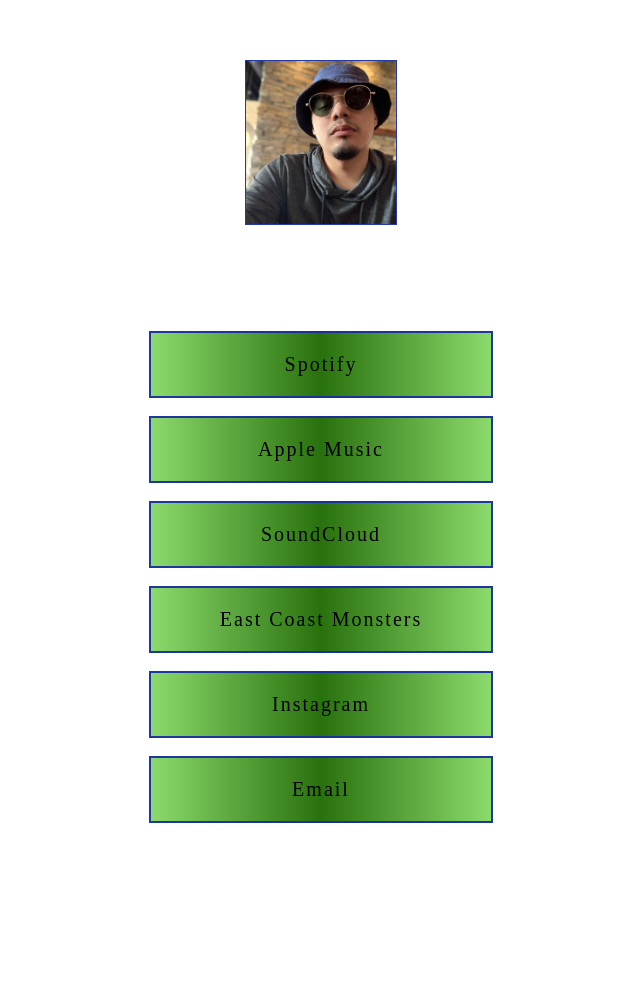
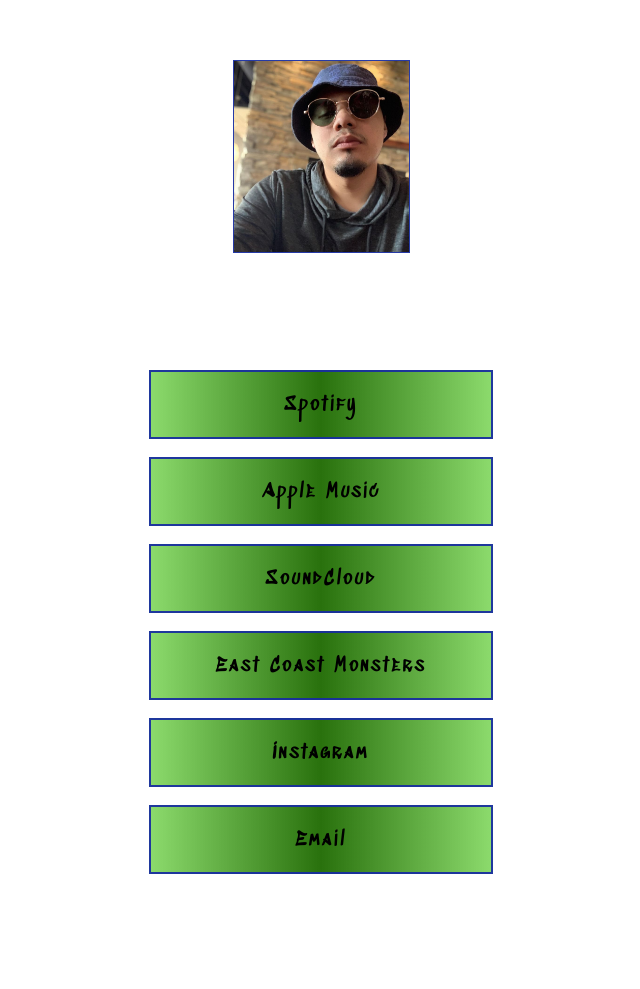
Before and after one commit to truefact617/truefact617.github.io, a plain HTML site: page index.html in a window 1280 px wide. Shown: the part 130-1119 px from the top of the page, without its empty margins (319-959 px from the left). Drawn offline with Linux system fonts and the light colour scheme; a web font is replaced by a local one.

Commit message:
changed fonts, general formatting changes

```diff
--- a/index.html
+++ b/index.html
@@ -14,19 +14,19 @@
     <div class="name">True Fact</div>
 
     <!-- Links -->
-    <div style="padding-bottom: 30px;">
-        <a href="https://open.spotify.com/artist/5kUQhu7VOlGcM2w0UymgtS?si=BQ9CqZFOTfSM8MfCcsNH5g&dl_branch=1" class="links">Spotify</a>
-        <!-- <a href="https://music.youtube.com/channel/UCDhgRj9d2rL90GQTww4tXRQ" class="links">YouTube Music</a> -->
-        <a href="https://music.apple.com/us/artist/true-fact/1555547627" class="links">Apple Music</a>
-        <a href="https://soundcloud.com/user-611372225" class="links">SoundCloud</a>
+    <div class="links">
+        <a href="https://open.spotify.com/artist/5kUQhu7VOlGcM2w0UymgtS?si=BQ9CqZFOTfSM8MfCcsNH5g&dl_branch=1" class="links-items">Spotify</a>
+        <!-- <a href="https://music.youtube.com/channel/UCDhgRj9d2rL90GQTww4tXRQ" class="links-items">YouTube Music</a> -->
+        <a href="https://music.apple.com/us/artist/true-fact/1555547627" class="links-items">Apple Music</a>
+        <a href="https://soundcloud.com/user-611372225" class="links-items">SoundCloud</a>
 
-        <a href="https://www.instagram.com/east.coast.monsters/" class="links">East Coast Monsters</a>
-        <a href="https://www.instagram.com/truefact617/" class="links">Instagram</a>
-        <a href="mailto:rap@truefact.me" class="links">Email</a>
+        <a href="https://www.instagram.com/east.coast.monsters/" class="links-items">East Coast Monsters</a>
+        <a href="https://www.instagram.com/truefact617/" class="links-items">Instagram</a>
+        <a href="mailto:ecmrap181@gmail.com" class="links-items">Email</a>
     </div>
 
     <div class="bottom-text">
-        For business inquiries, please contact<br><a class="email" href="mailto:rap@truefact.me">rap@truefact.me</a>
+        For business inquiries, please contact<br><a class="email" href="mailto:ecmrap181@gmail.com">ecmrap181@gmail.com</a>
     </div>
 
     <div class="sitesbysamchambers">
--- a/styles.css
+++ b/styles.css
@@ -1,10 +1,10 @@
 @font-face {
     font-family: 'Name';
-    src: url(assets/fonts/name/degrassi.ttf);
+    src: url(assets/fonts/name/VictorianText.ttf);
 }
 @font-face {
     font-family: 'Links';
-    src: url(assets/fonts/links/stormfaze.regular.ttf);
+    src: url(assets/fonts/links/sedgwick-ave-display.regular.ttf);
 }
 
 body {
@@ -25,17 +25,20 @@ img {
     margin-right: auto;
     margin-top: 15%;
     height: auto;
-    max-width: 150px;
+    max-width: 175px;
 }
 
 .name {
     font-family: 'Name';
-    font-size: 40px;
+    font-size: 50px;
     text-align: center;
-    padding: 20px;
+    padding-top: 20px;
+    padding-bottom: 15px;
 }
 
 .links {
+    padding-bottom: 25px;
+}   .links-items {
     display: block;
     font-family: 'Links';
     text-align: center;
@@ -52,7 +55,7 @@ img {
     text-decoration: none;
     /* background-color: rgba(101, 206, 59, 0.644); */   background: rgb(101,206,59);
     background: linear-gradient(90deg, rgba(101,206,59,0.75) 0%, rgba(41,113,13,1) 50%, rgba(101,206,59,0.75) 100%);
-}   .links:hover {
+    }   .links-items:hover {
     color: #000;
     background: rgba(255, 255, 255, 0.623);
 }
```
